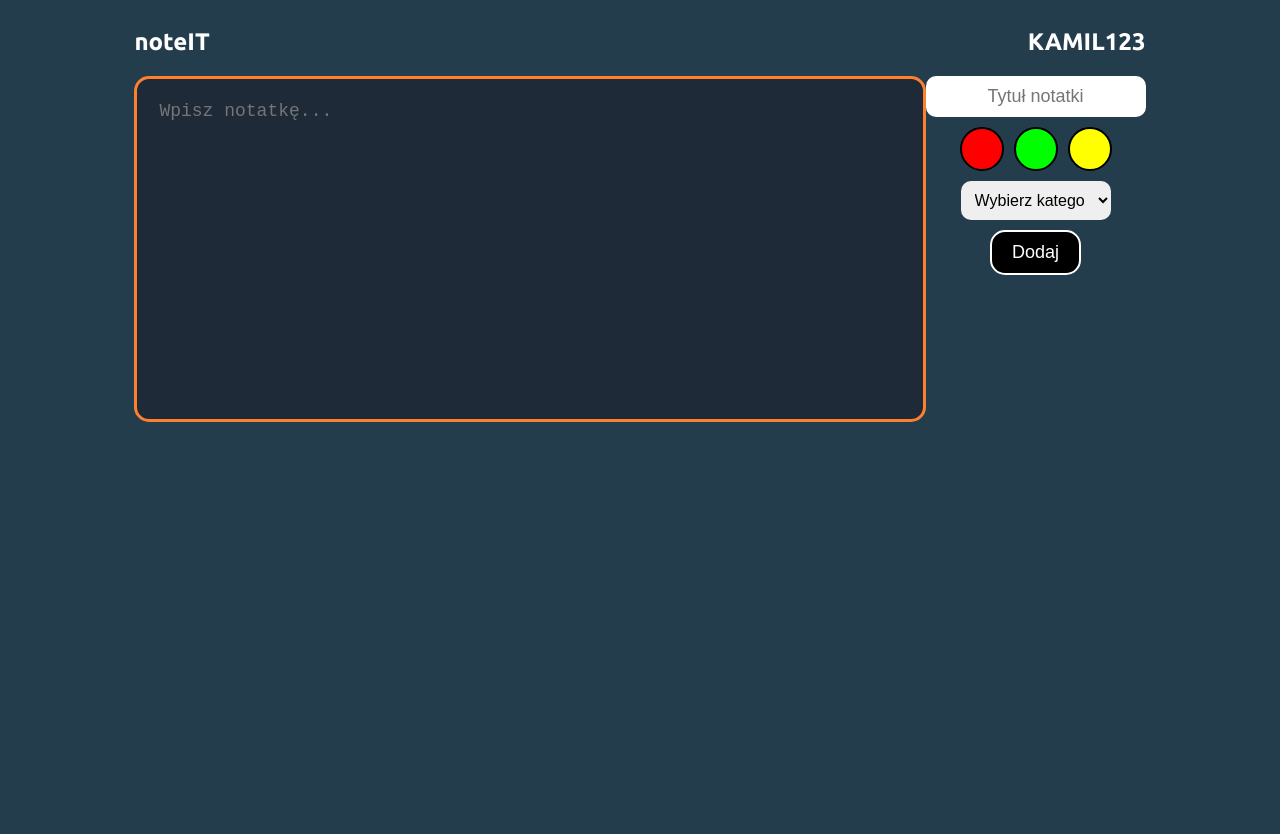
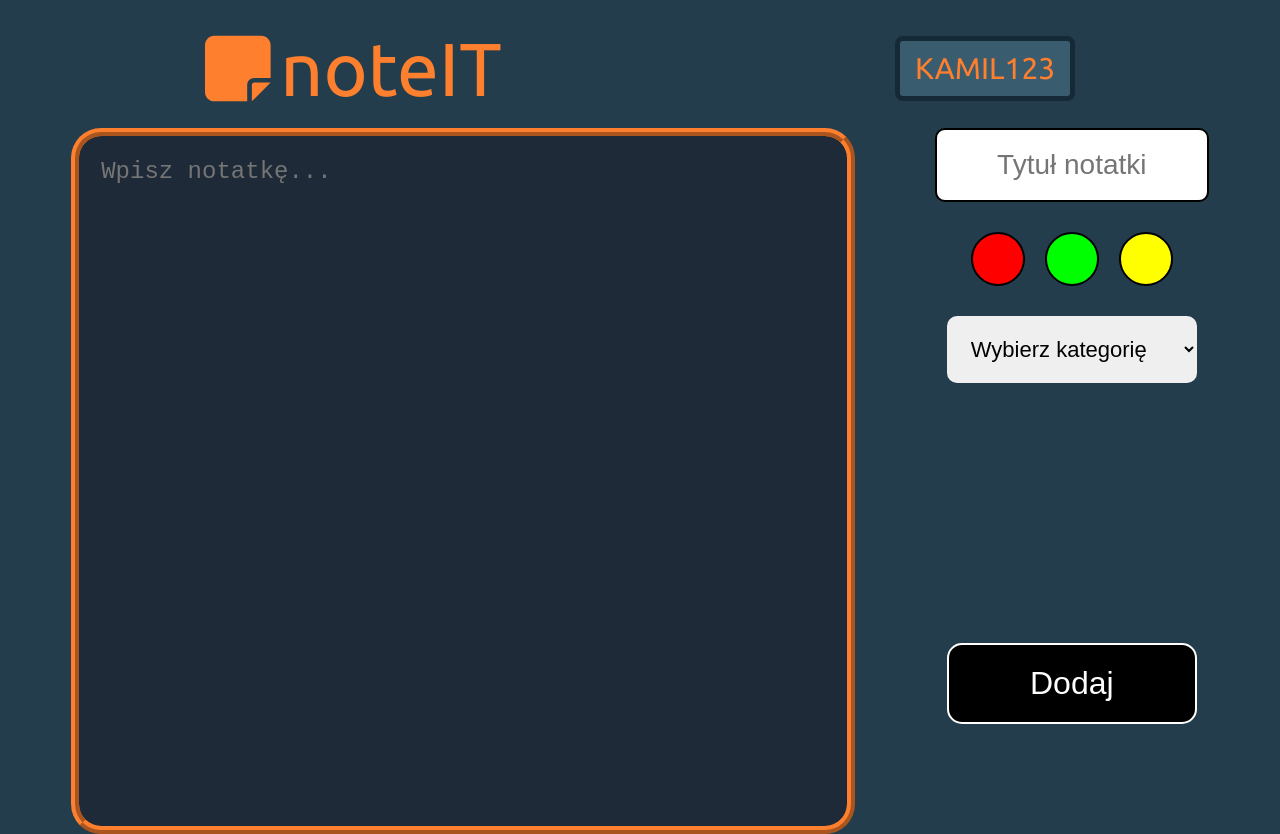
Before and after one commit to SharixVent/noteIT, a React (Vite) app in the folder frontend/: page /create in a window 1280 px wide. Built offline with nearby package versions, Linux system fonts and the light colour scheme.

Commit message:
Skonczone.jsx

```diff
--- a/frontend/src/components/Create/Create.css
+++ b/frontend/src/components/Create/Create.css
@@ -1,3 +1,16 @@
+@import url('https://fonts.googleapis.com/css2?family=Roboto:ital,wght@0,100..900;1,100..900&family=Ubuntu:ital,wght@0,300;0,400;0,500;0,700;1,300;1,400;1,500;1,700&display=swap');
+
+:root {
+    color: #f4f1de;
+    background-color: #233d4d;
+    font-family:  "Ubuntu", sans-serif;
+    font-style: normal;
+    margin: 0;
+    padding: 0;
+    max-width: 100%;
+}
+
+
 .create-container {
     background-color: #233d4d;
     color: white;
@@ -6,21 +19,47 @@
     flex-direction: column;
     align-items: center;
     justify-content: start;
-    padding-top: 20px;
 }
 
 .navbar {
-    width: 80%;
+    width: 100%;
+    height: 15vh;
     display: flex;
-    justify-content: space-between;
-    font-size: 24px;
-    font-weight: bold;
-    margin-bottom: 20px;
+    justify-content: space-around;
+    align-items: center;
+}
+
+
+.navbar .logo-land-page {
+    display: flex;
+    align-items: center;
+    justify-content: center;
+    font-size: clamp(60px, 10vw, 75px);
+    color: #fe7f2d;
+    gap: 10px;
+    user-select: none;
+}
+
+
+.user-name {
+    color: #fe7f2d;
+    display: flex;
+    place-items: center;
+    font-size: clamp(10px, 3.5vw, 30px);
+    height: auto;
+    padding: 10px 15px;
+    width: auto;
+    gap: 10px;
+    background-color: #3A5C6F;
+    border: 5px solid #152a36;
+    transition: 0.4s all ease;
+    position: relative;
+    border-radius: 8px;
 }
 
 .main-form {
     display: flex;
-    width: 80%;
+    width: 90%;
     justify-content: space-between;
 }
 
@@ -28,9 +67,10 @@
     flex: 1;
     background: #1e2a38;
     padding: 20px;
-    border-radius: 15px;
-    border: 3px solid #fe7f2d;
-    min-height: 300px;
+    margin-right: 80px;
+    border-radius: 30px;
+    border: 8px ridge #fe7f2d;
+    min-height: 650px;
     display: flex;
 }
 
@@ -40,7 +80,7 @@
     background: transparent;
     border: none;
     color: white;
-    font-size: 18px;
+    font-size: 24px;
     outline: none;
     resize: none;
 }
@@ -53,25 +93,28 @@
 }
 
 .title-input {
-    width: 200px;
+    width: 250px;
+    height: 50px;
     padding: 10px;
-    font-size: 18px;
+    font-size: 28px;
     border-radius: 10px;
-    border: none;
+    border: 2px solid black;
     text-align: center;
+    margin-bottom: 20px;
 }
 
 .color-picker {
     display: flex;
-    gap: 10px;
+    gap: 20px;
 }
 
 .color-circle {
-    width: 40px;
-    height: 40px;
+    width: 50px;
+    height: 50px;
     border-radius: 50%;
     border: 2px solid black;
     cursor: pointer;
+    margin-bottom: 20px;
 }
 
 .selected {
@@ -79,16 +122,21 @@
 }
 
 .category-select {
-    width: 150px;
-    padding: 10px;
-    font-size: 16px;
+    width: 250px;
+    padding: 20px;
+    font-size: 22px;
     border-radius: 10px;
+    border: 2px solid black;
     border: none;
+
+
 }
 
 .submit-button {
-    padding: 10px 20px;
-    font-size: 18px;
+    margin-top: 250px;
+    width: 250px;
+    padding: 20px 30px;
+    font-size: 32px;
     border-radius: 15px;
     background: black;
     color: white;
--- a/frontend/src/components/Create/Create.jsx
+++ b/frontend/src/components/Create/Create.jsx
@@ -1,5 +1,7 @@
 import { useState } from 'react';
 import { useNavigate } from 'react-router-dom';
+import { FontAwesomeIcon } from '@fortawesome/react-fontawesome'
+import { faNoteSticky } from '@fortawesome/free-solid-svg-icons'
 import './Create.css';
 
 function Create() {
@@ -21,7 +23,10 @@ function Create() {
     return (
         <div className="create-container">
             <div className="navbar">
-                <div className="logo">noteIT</div>
+                    <div className="logo-land-page">
+                        <FontAwesomeIcon className='ikona-land' icon={faNoteSticky} />
+                        <p>noteIT</p>
+                    </div>
                 <div className="user-name">KAMIL123</div>
             </div>
 
```
